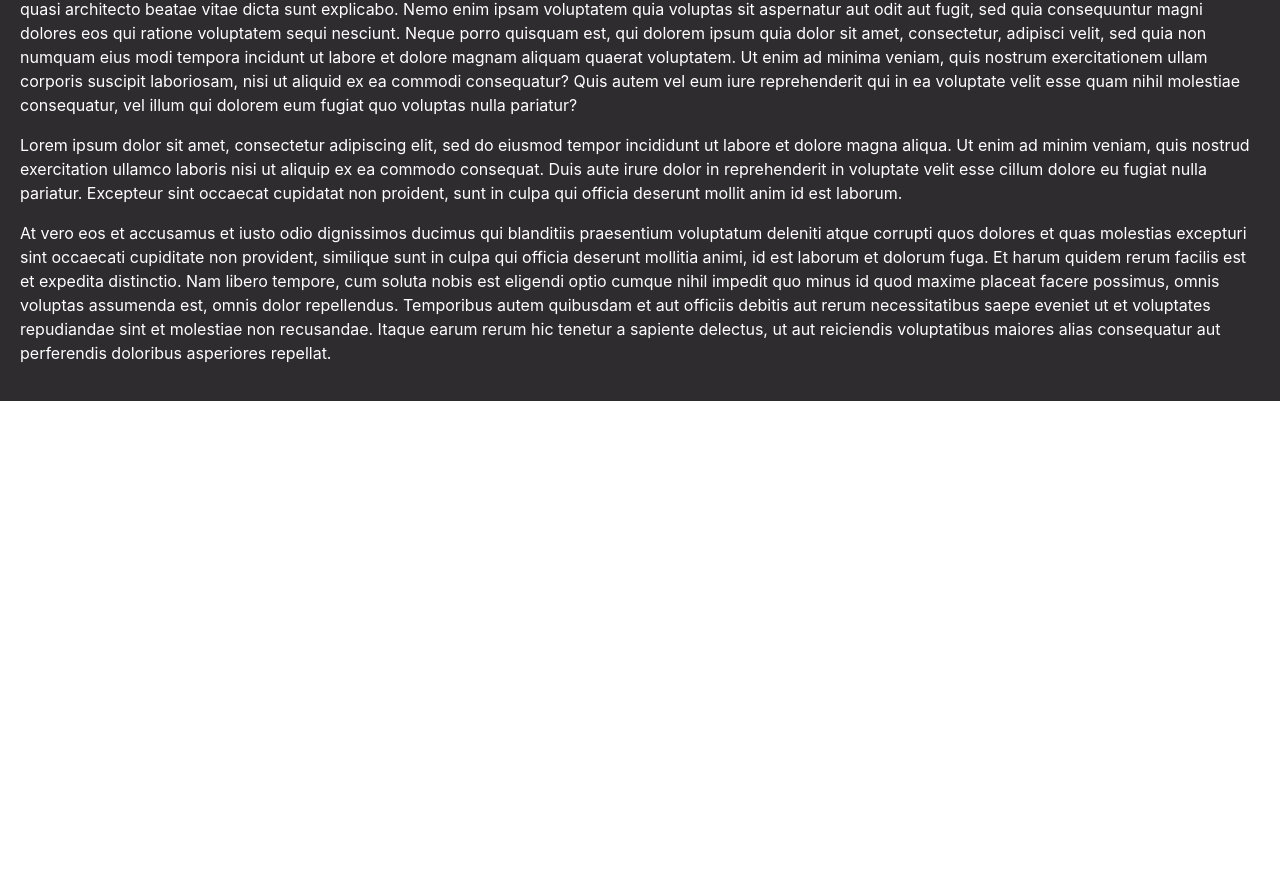
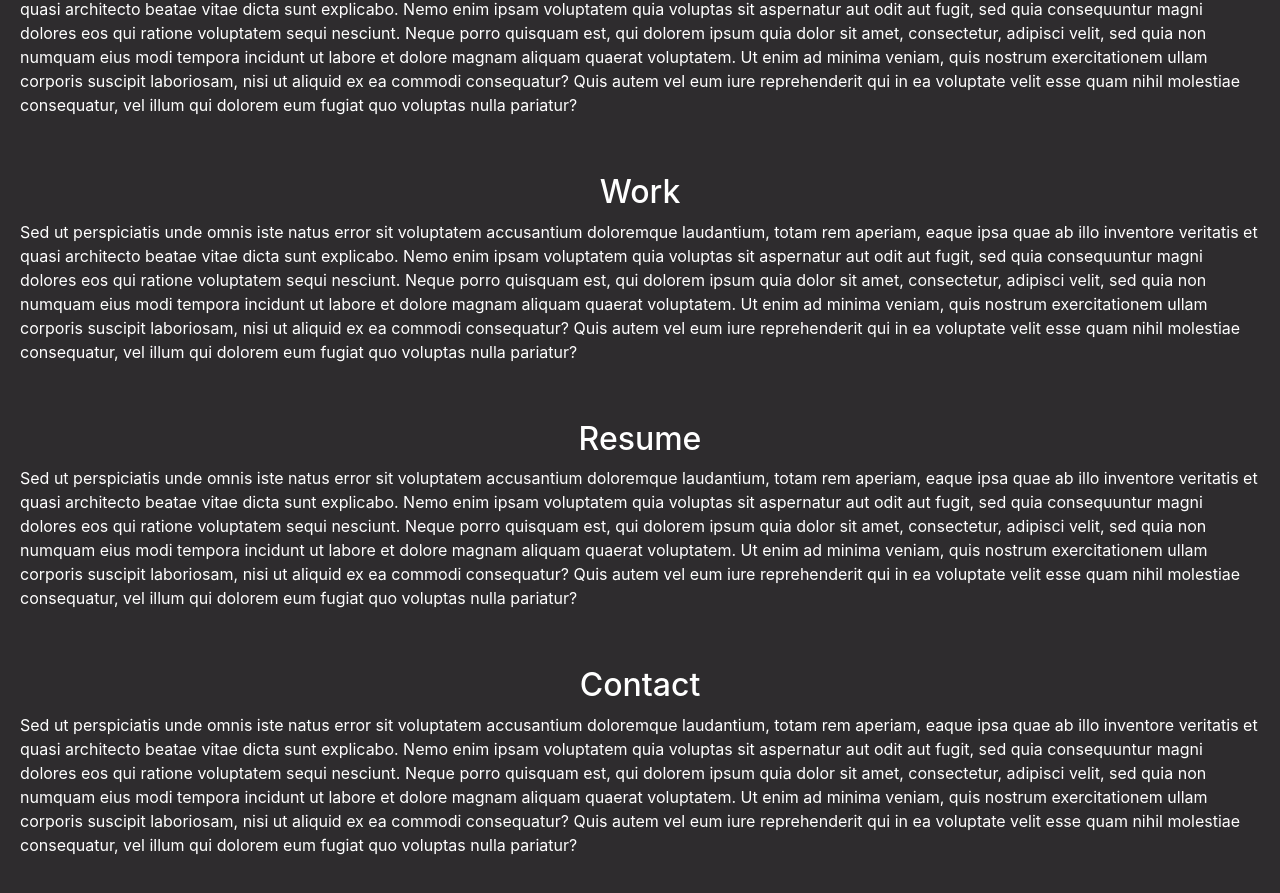
Before and after one commit to rdevans87/ReactPro_Portfolio-, a React (Create React App) app in the folder ryansreactapp/: page / in a window 1280 px wide. Shown: the part 353-1246 px from the top of the page. Before the commit the page ends 800 px from the top, so only its background shows below. Built offline with nearby package versions, Linux system fonts and the light colour scheme; the HTML template or start-up script is replaced by a standard one.

Commit message:
new js and css files added
work, resume, contact

```diff
--- a/ryansreactapp/src/App.js
+++ b/ryansreactapp/src/App.js
@@ -1,15 +1,20 @@
 import React from "react";
+import Navbar from "./components/Navbar";
 import Header from "./components/Header";
-import Section from "./components/Section";
-
-import Navbar from "./components/Navbar";
+import About from "./components/About";
+import Work from "./components/Work";
+import Resume from "./components/Resume";
+import Contact from "./components/Contact";
 
 function App() {
   return (
     <div>
       <Navbar />
       <Header />
-      <Section />
+      <About />
+      <Work />
+      <Resume />
+      <Contact />
     </div>
   );
 }
--- /dev/null
+++ b/ryansreactapp/src/components/About.js
@@ -0,0 +1,25 @@
+import React from "react";
+import "../styles/About.css";
+
+// By importing the About.css file, it is added to the DOM whenever this component loads
+function About() {
+  return (
+    <section className="about">
+      <h2>About</h2>
+      <p>
+        Sed ut perspiciatis unde omnis iste natus error sit voluptatem accusantium doloremque
+        laudantium, totam rem aperiam, eaque ipsa quae ab illo inventore veritatis et quasi
+        architecto beatae vitae dicta sunt explicabo. Nemo enim ipsam voluptatem quia voluptas sit
+        aspernatur aut odit aut fugit, sed quia consequuntur magni dolores eos qui ratione
+        voluptatem sequi nesciunt. Neque porro quisquam est, qui dolorem ipsum quia dolor sit amet,
+        consectetur, adipisci velit, sed quia non numquam eius modi tempora incidunt ut labore et
+        dolore magnam aliquam quaerat voluptatem. Ut enim ad minima veniam, quis nostrum
+        exercitationem ullam corporis suscipit laboriosam, nisi ut aliquid ex ea commodi
+        consequatur? Quis autem vel eum iure reprehenderit qui in ea voluptate velit esse quam nihil
+        molestiae consequatur, vel illum qui dolorem eum fugiat quo voluptas nulla pariatur?
+      </p>
+    </section>
+  );
+}
+
+export default About;
--- /dev/null
+++ b/ryansreactapp/src/components/Contact.js
@@ -0,0 +1,25 @@
+import React from "react";
+import "../styles/Contact.css";
+
+// By importing the About.css file, it is added to the DOM whenever this component loads
+function Contact() {
+  return (
+    <section className="contact">
+      <h2>Contact</h2>
+      <p>
+        Sed ut perspiciatis unde omnis iste natus error sit voluptatem accusantium doloremque
+        laudantium, totam rem aperiam, eaque ipsa quae ab illo inventore veritatis et quasi
+        architecto beatae vitae dicta sunt explicabo. Nemo enim ipsam voluptatem quia voluptas sit
+        aspernatur aut odit aut fugit, sed quia consequuntur magni dolores eos qui ratione
+        voluptatem sequi nesciunt. Neque porro quisquam est, qui dolorem ipsum quia dolor sit amet,
+        consectetur, adipisci velit, sed quia non numquam eius modi tempora incidunt ut labore et
+        dolore magnam aliquam quaerat voluptatem. Ut enim ad minima veniam, quis nostrum
+        exercitationem ullam corporis suscipit laboriosam, nisi ut aliquid ex ea commodi
+        consequatur? Quis autem vel eum iure reprehenderit qui in ea voluptate velit esse quam nihil
+        molestiae consequatur, vel illum qui dolorem eum fugiat quo voluptas nulla pariatur?
+      </p>
+    </section>
+  );
+}
+
+export default Contact;
--- /dev/null
+++ b/ryansreactapp/src/components/Resume.js
@@ -0,0 +1,25 @@
+import React from "react";
+import "../styles/Resume.css";
+
+// By importing the Resume.css file, it is added to the DOM whenever this component loads
+function Resume() {
+  return (
+    <section className="resume">
+      <h2>Resume</h2>
+      <p>
+        Sed ut perspiciatis unde omnis iste natus error sit voluptatem accusantium doloremque
+        laudantium, totam rem aperiam, eaque ipsa quae ab illo inventore veritatis et quasi
+        architecto beatae vitae dicta sunt explicabo. Nemo enim ipsam voluptatem quia voluptas sit
+        aspernatur aut odit aut fugit, sed quia consequuntur magni dolores eos qui ratione
+        voluptatem sequi nesciunt. Neque porro quisquam est, qui dolorem ipsum quia dolor sit amet,
+        consectetur, adipisci velit, sed quia non numquam eius modi tempora incidunt ut labore et
+        dolore magnam aliquam quaerat voluptatem. Ut enim ad minima veniam, quis nostrum
+        exercitationem ullam corporis suscipit laboriosam, nisi ut aliquid ex ea commodi
+        consequatur? Quis autem vel eum iure reprehenderit qui in ea voluptate velit esse quam nihil
+        molestiae consequatur, vel illum qui dolorem eum fugiat quo voluptas nulla pariatur?
+      </p>
+    </section>
+  );
+}
+
+export default Resume;
--- a/ryansreactapp/src/components/Section.js
+++ /dev/null
@@ -1,44 +0,0 @@
-import React from "react";
-import "../styles/Section.css";
-
-// By importing the Section.css file, it is added to the DOM whenever this component loads
-function Section() {
-  return (
-    <section className="section">
-      <h2>Lorem Ipsum Dolor Sit Amet</h2>
-      <p>
-        Sed ut perspiciatis unde omnis iste natus error sit voluptatem accusantium doloremque
-        laudantium, totam rem aperiam, eaque ipsa quae ab illo inventore veritatis et quasi
-        architecto beatae vitae dicta sunt explicabo. Nemo enim ipsam voluptatem quia voluptas sit
-        aspernatur aut odit aut fugit, sed quia consequuntur magni dolores eos qui ratione
-        voluptatem sequi nesciunt. Neque porro quisquam est, qui dolorem ipsum quia dolor sit amet,
-        consectetur, adipisci velit, sed quia non numquam eius modi tempora incidunt ut labore et
-        dolore magnam aliquam quaerat voluptatem. Ut enim ad minima veniam, quis nostrum
-        exercitationem ullam corporis suscipit laboriosam, nisi ut aliquid ex ea commodi
-        consequatur? Quis autem vel eum iure reprehenderit qui in ea voluptate velit esse quam nihil
-        molestiae consequatur, vel illum qui dolorem eum fugiat quo voluptas nulla pariatur?
-      </p>
-      <p>
-        Lorem ipsum dolor sit amet, consectetur adipiscing elit, sed do eiusmod tempor incididunt ut
-        labore et dolore magna aliqua. Ut enim ad minim veniam, quis nostrud exercitation ullamco
-        laboris nisi ut aliquip ex ea commodo consequat. Duis aute irure dolor in reprehenderit in
-        voluptate velit esse cillum dolore eu fugiat nulla pariatur. Excepteur sint occaecat
-        cupidatat non proident, sunt in culpa qui officia deserunt mollit anim id est laborum.
-      </p>
-      <p>
-        At vero eos et accusamus et iusto odio dignissimos ducimus qui blanditiis praesentium
-        voluptatum deleniti atque corrupti quos dolores et quas molestias excepturi sint occaecati
-        cupiditate non provident, similique sunt in culpa qui officia deserunt mollitia animi, id
-        est laborum et dolorum fuga. Et harum quidem rerum facilis est et expedita distinctio. Nam
-        libero tempore, cum soluta nobis est eligendi optio cumque nihil impedit quo minus id quod
-        maxime placeat facere possimus, omnis voluptas assumenda est, omnis dolor repellendus.
-        Temporibus autem quibusdam et aut officiis debitis aut rerum necessitatibus saepe eveniet ut
-        et voluptates repudiandae sint et molestiae non recusandae. Itaque earum rerum hic tenetur a
-        sapiente delectus, ut aut reiciendis voluptatibus maiores alias consequatur aut perferendis
-        doloribus asperiores repellat.
-      </p>
-    </section>
-  );
-}
-
-export default Section;
--- /dev/null
+++ b/ryansreactapp/src/components/Work.js
@@ -0,0 +1,25 @@
+import React from "react";
+import "../styles/Work.css";
+
+// By importing the About.css file, it is added to the DOM whenever this component loads
+function Work() {
+  return (
+    <section className="work">
+      <h2>Work</h2>
+      <p>
+        Sed ut perspiciatis unde omnis iste natus error sit voluptatem accusantium doloremque
+        laudantium, totam rem aperiam, eaque ipsa quae ab illo inventore veritatis et quasi
+        architecto beatae vitae dicta sunt explicabo. Nemo enim ipsam voluptatem quia voluptas sit
+        aspernatur aut odit aut fugit, sed quia consequuntur magni dolores eos qui ratione
+        voluptatem sequi nesciunt. Neque porro quisquam est, qui dolorem ipsum quia dolor sit amet,
+        consectetur, adipisci velit, sed quia non numquam eius modi tempora incidunt ut labore et
+        dolore magnam aliquam quaerat voluptatem. Ut enim ad minima veniam, quis nostrum
+        exercitationem ullam corporis suscipit laboriosam, nisi ut aliquid ex ea commodi
+        consequatur? Quis autem vel eum iure reprehenderit qui in ea voluptate velit esse quam nihil
+        molestiae consequatur, vel illum qui dolorem eum fugiat quo voluptas nulla pariatur?
+      </p>
+    </section>
+  );
+}
+
+export default Work;
--- /dev/null
+++ b/ryansreactapp/src/styles/About.css
@@ -0,0 +1,10 @@
+.about {
+  background: #2e2c2e;
+  padding: 20px;
+  color: white;
+}
+
+.about h2 {
+  text-align: center;
+  color: white;
+}
--- /dev/null
+++ b/ryansreactapp/src/styles/Contact.css
@@ -0,0 +1,10 @@
+.contact {
+    background: #2e2c2e;
+    padding: 20px;
+    color: white;
+  }
+
+  .contact h2 {
+    text-align: center;
+    color: white;
+  }
--- a/ryansreactapp/src/styles/Section.css
+++ b/ryansreactapp/src/styles/Resume.css
@@ -1,10 +1,10 @@
-.section {
+.resume {
   background: #2e2c2e;
   padding: 20px;
   color: white;
 }
 
-.section h2 {
+.resume h2 {
   text-align: center;
   color: white;
 }
--- /dev/null
+++ b/ryansreactapp/src/styles/Work.css
@@ -0,0 +1,10 @@
+.work {
+    background: #2e2c2e;
+    padding: 20px;
+    color: white;
+  }
+
+  .work h2 {
+    text-align: center;
+    color: white;
+  }
```
Also changed, not shown: ryansreactapp/src/serviceWorker.js (added), 1 other file (tests, documents, lock files or other folders).
